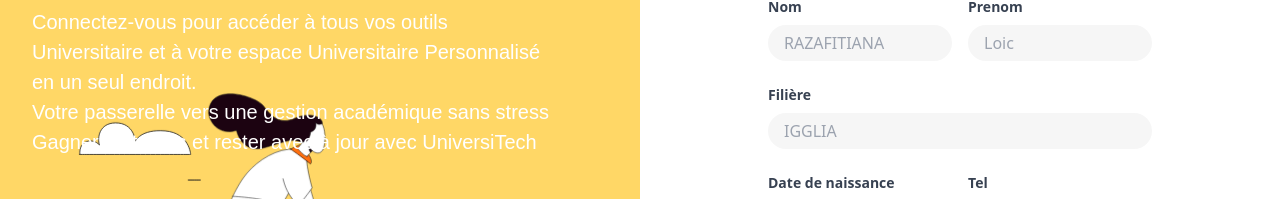
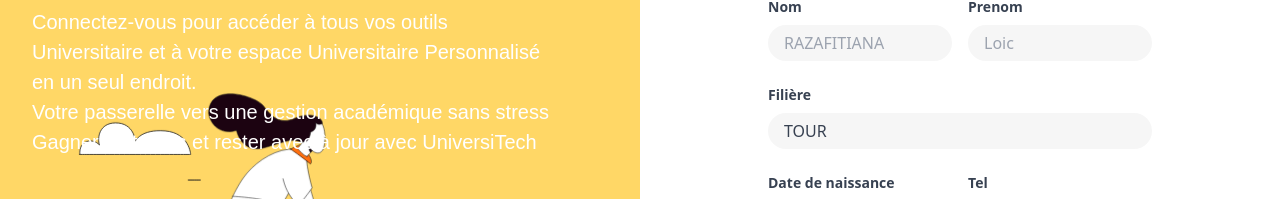
Before and after one commit to branGitfox/UniversiTech, a React (Create React App) app: page /inscription in a window 1280 px wide. Shown: the part 125-324 px from the top of the page. Built offline with nearby package versions, Linux system fonts and the light colour scheme.

Commit message:
ajout de input select

```diff
--- a/src/pages/inscription/Inscription.jsx
+++ b/src/pages/inscription/Inscription.jsx
@@ -107,19 +107,24 @@ export default function Inscription() {
 
 
 
-            <div className="mb-6">
-              <label className="block text-gray-700 text-sm font-bold mb-2" htmlFor="filière">
+            <div class="mb-6">
+              <label for="filière" class="block text-gray-700 text-sm font-bold mb-2">
                 Filière
               </label>
-              <input
-                className={`${s.filière}  appearance-none  w-full py-2 px-3 text-gray-700 leading-tight focus:outline-none focus:shadow-outline`}
+              <select
+                className={`${s.filière} appearance-none w-full py-2 px-3 text-gray-700 leading-tight focus:outline-none focus:shadow-outline`}
                 id="filière"
-                type="text"
-                placeholder="IGGLIA"
                 name="filière"
                 onChange={handleChange}
                 required
-              />
+              >
+                <option value="1" selected>IGGLIA</option>
+                <option value="2" selected>TOUR</option>
+                <option value="3" selected>ESIIA</option>
+                <option value="4" selected>EMI</option>
+                <option value="5" selected>TOUR</option>
+
+              </select>
             </div>
 
             <div className="flex mb-4">
```
Lines whose indentation alone changed are shown as unchanged.
